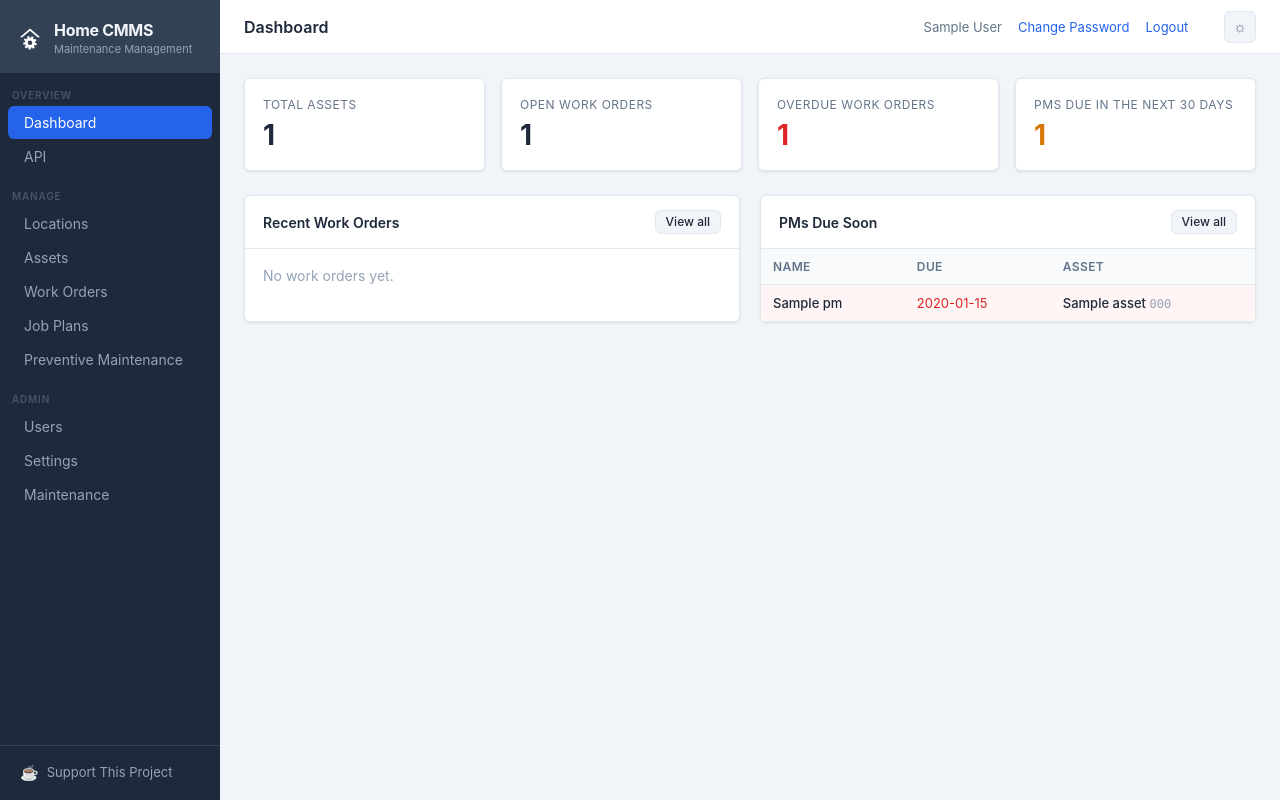
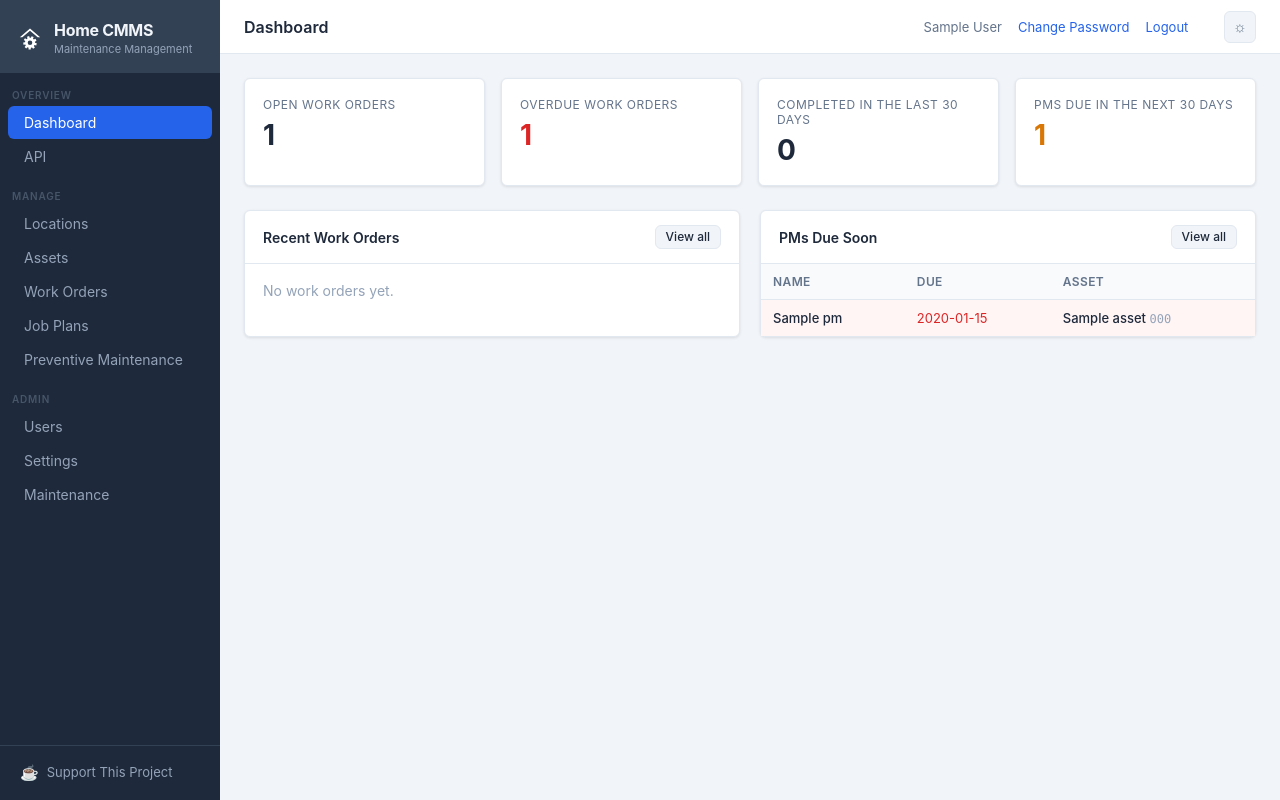
Before and after one commit to Knator/Home-CMMS, a Flask app: page / in a window 1280 px wide. Run offline with Flask 3, Linux system fonts and the light colour scheme; a user stored in the database is signed in; tables that the repository leaves empty hold one stand-in row (values such as "Sample post"); some libraries are stand-ins or nearby versions.

Commit message:
Rearranged Dashboard cards and switched the asset count card to a "Work Orders Completed in the Last 30 Days" card.
On-hold workorders now show on the dashboard and are counted in the open work orders count card.

```diff
--- a/app/main/routes.py
+++ b/app/main/routes.py
@@ -4,7 +4,6 @@
 from app.main import bp
 from app.models.work_order import WorkOrder
 from app.models.pm import PM
-from app.models.asset import Asset
 
 
 @bp.route('/')
@@ -13,7 +12,12 @@
     today = date.today()
     soon = today + timedelta(days=30)
 
-    open_wo_count = WorkOrder.query.filter(WorkOrder.status.in_(['open', 'in_progress'])).count()
+    # On hold counts as open: the job is not done. Leaving it out made a
+    # parked work order invisible on this page while it still blocked its PM
+    # from generating another — see PM.blocking_work_order, which has always
+    # treated on hold as unfinished.
+    open_wo_count = WorkOrder.query.filter(
+        WorkOrder.status.in_(['open', 'in_progress', 'on_hold'])).count()
     # Grace periods are per-record, so the count is settled in Python using the
     # same is_overdue the pages display. `due_date < today` is a superset of
     # what can be overdue, so it stays a cheap SQL prefilter.
@@ -29,7 +33,19 @@
         PM.is_active.is_(True),
         PM.next_due_date <= soon,
     ).count()
-    asset_count = Asset.query.count()
+    # Work finished recently — the one backward-looking number on the page, and
+    # the only sign that the system is being used rather than just accruing
+    # overdue rows.
+    #
+    # Archived work orders are counted. Archiving is a filing decision, not an
+    # undoing: leaving them out would make this number fall when somebody tidies
+    # up, which reads as a bug. That is a deliberate departure from the rest of
+    # the dashboard, which hides archived records from *listings*.
+    completed_count = WorkOrder.query.filter(
+        WorkOrder.status == 'completed',
+        WorkOrder.completed_date.isnot(None),
+        WorkOrder.completed_date >= today - timedelta(days=30),
+    ).count()
 
     recent_wos = (
         WorkOrder.query
@@ -51,7 +67,7 @@
         open_wo_count=open_wo_count,
         overdue_count=overdue_count,
         pms_due_count=pms_due_count,
-        asset_count=asset_count,
+        completed_count=completed_count,
         recent_wos=recent_wos,
         pms_due_soon=pms_due_soon,
         today=today,
--- a/app/templates/main/dashboard.html
+++ b/app/templates/main/dashboard.html
@@ -3,11 +3,12 @@
 {% block page_title %}Dashboard{% endblock %}
 
 {% block content %}
+{# Left to right: what is on my plate, what is late, what I got done, what is
+   coming. Each answers a different question — a "due this week" card was
+   considered and dropped, being a subset of the first two. Below 860px these
+   reflow into a narrower grid, so the order is what carries the meaning rather
+   than the position. #}
 <div class="stat-grid">
-  <div class="stat-card">
-    <div class="stat-label">Total Assets</div>
-    <div class="stat-value">{{ asset_count }}</div>
-  </div>
   <div class="stat-card">
     <div class="stat-label">Open Work Orders</div>
     <div class="stat-value">{{ open_wo_count }}</div>
@@ -15,6 +16,13 @@
   <div class="stat-card">
     <div class="stat-label">Overdue Work Orders</div>
     <div class="stat-value {{ 'danger' if overdue_count > 0 }}">{{ overdue_count }}</div>
+  </div>
+  <div class="stat-card">
+    <div class="stat-label">Completed in the Last 30 Days</div>
+    {# Deliberately uncoloured. Red marks overdue and amber marks PMs coming due;
+       a third colour here would leave nothing standing out, and this is the one
+       number that never needs acting on. #}
+    <div class="stat-value">{{ completed_count }}</div>
   </div>
   <div class="stat-card">
     <div class="stat-label">PMs Due in the Next 30 Days</div>
```
Also changed, not shown: tests/test_dashboard.py (added, +108 -0 lines).
